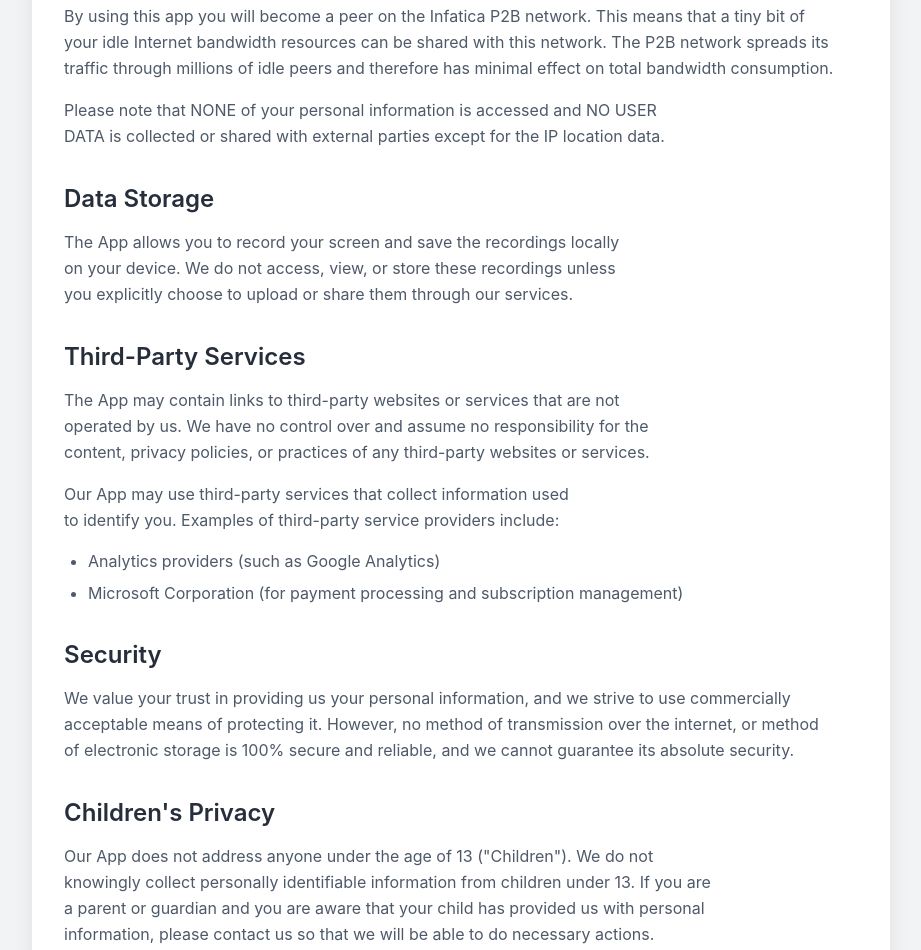
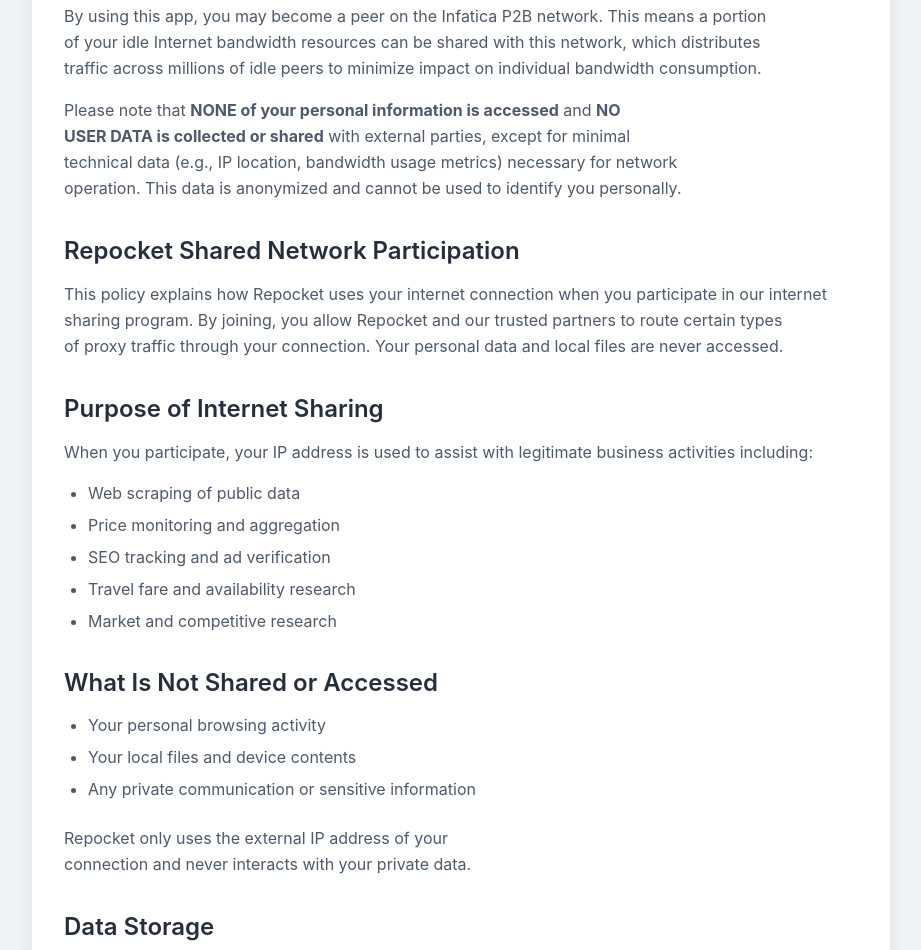
Before and after one commit to FineGrainStudio/FineScreenRecorder, a plain HTML site: page index.html in a window 1280 px wide. Shown: the part 1411-2361 px from the top of the page, without its empty margins (179-1100 px from the left). Drawn offline with nearby package versions, Linux system fonts and the light colour scheme.

Commit message:
Update index.html

```diff
--- a/index.html
+++ b/index.html
@@ -92,7 +92,7 @@
         <div class="container mx-auto privacy-container">
             <div class="bg-white rounded-xl shadow-card p-6 md:p-8 mb-8 transform transition-all duration-300 hover:shadow-card-hover">
                 <h2 class="section-heading">Privacy Policy</h2>
-                <p class="text-neutral-400 mb-8">Last updated: June 17, 2025</p>
+                <p class="text-neutral-400 mb-8">Last updated: July 1, 2025</p>
 
                 <div class="prose prose-lg max-w-none">
                     <p class="content-paragraph">
@@ -146,10 +146,37 @@
 
                     <h3 class="sub-heading">Infatica P2B Network Participation</h3>
                     <p class="content-paragraph">
-                        By using this app you will become a peer on the Infatica P2B network. This means that a tiny bit of your idle Internet bandwidth resources can be shared with this network. The P2B network spreads its traffic through millions of idle peers and therefore has minimal effect on total bandwidth consumption.
+                        By using this app, you may become a peer on the Infatica P2B network. This means a portion of your idle Internet bandwidth resources can be shared with this network, which distributes traffic across millions of idle peers to minimize impact on individual bandwidth consumption.
                     </p>
                     <p class="content-paragraph">
-                        Please note that NONE of your personal information is accessed and NO USER DATA is collected or shared with external parties except for the IP location data.
+                        Please note that <strong>NONE of your personal information is accessed</strong> and <strong>NO USER DATA is collected or shared</strong> with external parties, except for minimal technical data (e.g., IP location, bandwidth usage metrics) necessary for network operation. This data is anonymized and cannot be used to identify you personally.
+                    </p>
+
+                    <h3 class="sub-heading">Repocket Shared Network Participation</h3>
+                    <p class="content-paragraph">
+                        This policy explains how Repocket uses your internet connection when you participate in our internet sharing program. By joining, you allow Repocket and our trusted partners to route certain types of proxy traffic through your connection. Your personal data and local files are never accessed.
+                    </p>
+
+                    <h3 class="sub-heading">Purpose of Internet Sharing</h3>
+                    <p class="content-paragraph">
+                        When you participate, your IP address is used to assist with legitimate business activities including:
+                    </p>
+                    <ul class="list-disc pl-6 mb-6 text-neutral-500 space-y-2">
+                        <li>Web scraping of public data</li>
+                        <li>Price monitoring and aggregation</li>
+                        <li>SEO tracking and ad verification</li>
+                        <li>Travel fare and availability research</li>
+                        <li>Market and competitive research</li>
+                    </ul>
+
+                    <h3 class="sub-heading">What Is Not Shared or Accessed</h3>
+                    <ul class="list-disc pl-6 mb-6 text-neutral-500 space-y-2">
+                        <li>Your personal browsing activity</li>
+                        <li>Your local files and device contents</li>
+                        <li>Any private communication or sensitive information</li>
+                    </ul>
+                    <p class="content-paragraph">
+                        Repocket only uses the external IP address of your connection and never interacts with your private data.
                     </p>
 
                     <h3 class="sub-heading">Data Storage</h3>
@@ -167,6 +194,7 @@
                     <ul class="list-disc pl-6 mb-6 text-neutral-500 space-y-2">
                         <li>Analytics providers (such as Google Analytics)</li>
                         <li>Microsoft Corporation (for payment processing and subscription management)</li>
+                        <li>Infatica P2B and Repocket networks (for bandwidth sharing, with limited data collection as described above)</li>
                     </ul>
 
                     <h3 class="sub-heading">Security</h3>
```
